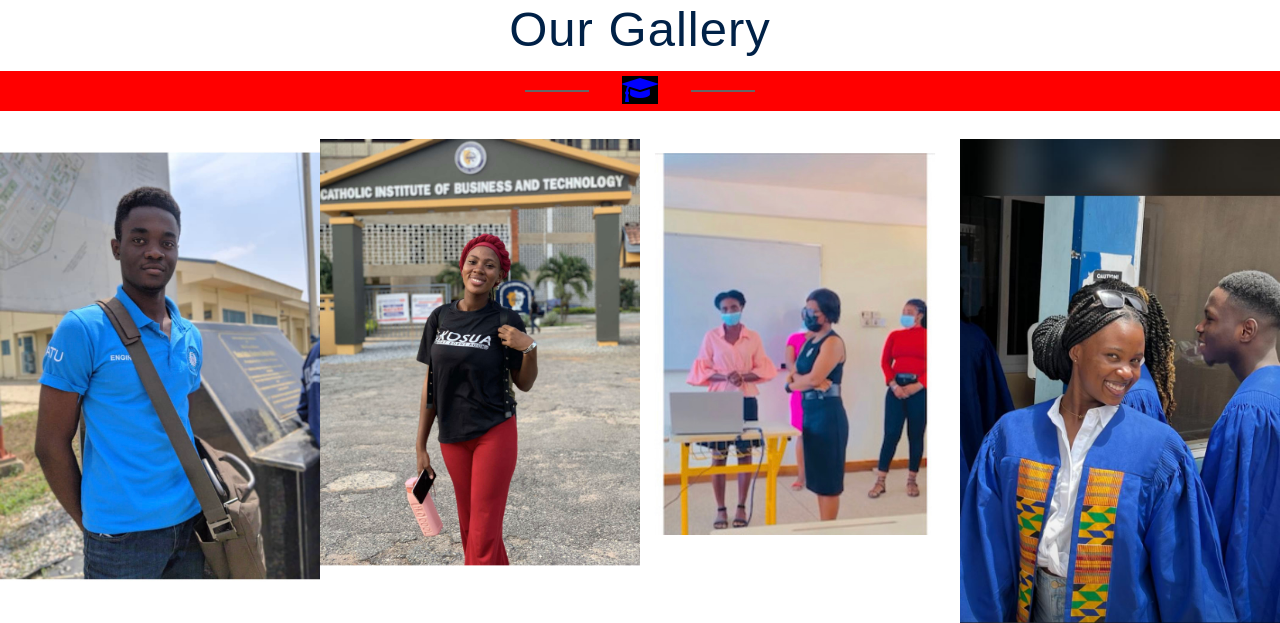
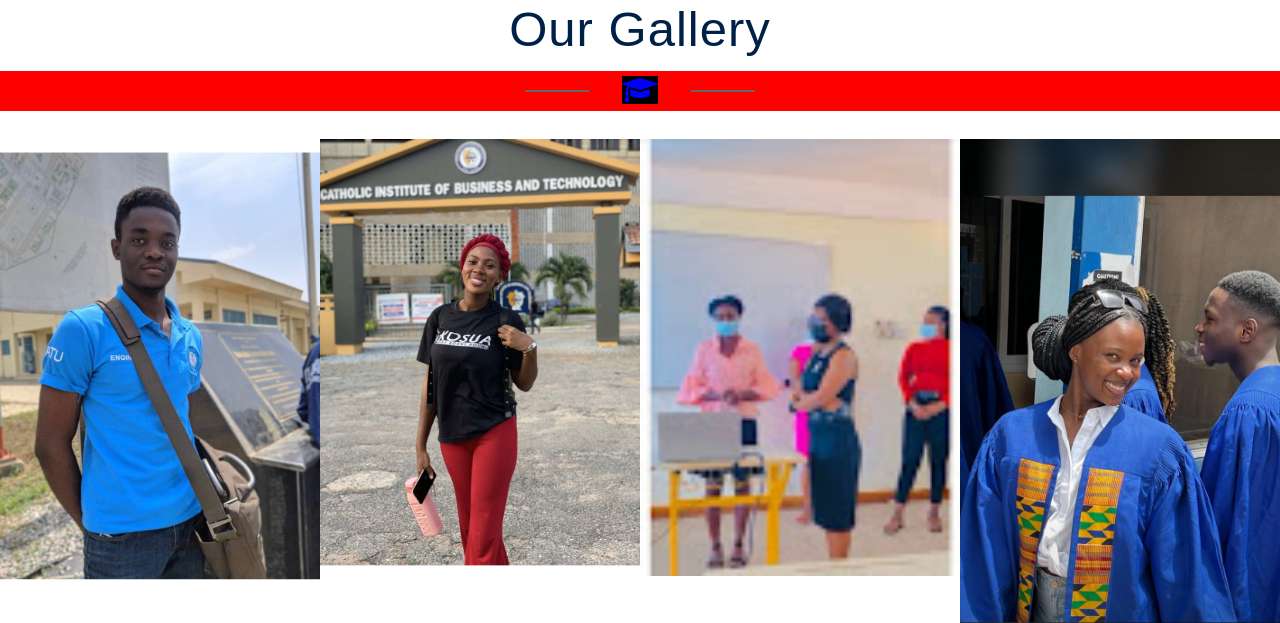
Before and after one commit to CONFINERIE/CONFINERIE-, a plain HTML site: page index.html in a window 1280 px wide. Shown: the part 3099-3722 px from the top of the page. Drawn offline with Linux system fonts and the light colour scheme; files that its build step writes are made by us from their sources.

Commit message:
Update index.html

```diff
--- a/index.html
+++ b/index.html
@@ -297,7 +297,7 @@ background: red;
                 </a>
                 </div>
                 <div class="col-md-3 col-xs-3 gallery-grid gallery1">
-                    <img src="./img/i1.JPG" class="img-responsive" alt="/">
+                    <img src="./img/d48.JPG" class="img-responsive" alt="/">
                         <div class="textbox">
                         <h4>CONFINERIE</h4>
                             <p><i class="fa  fa-picture-o" aria-hidden="true"></i></p>
```
